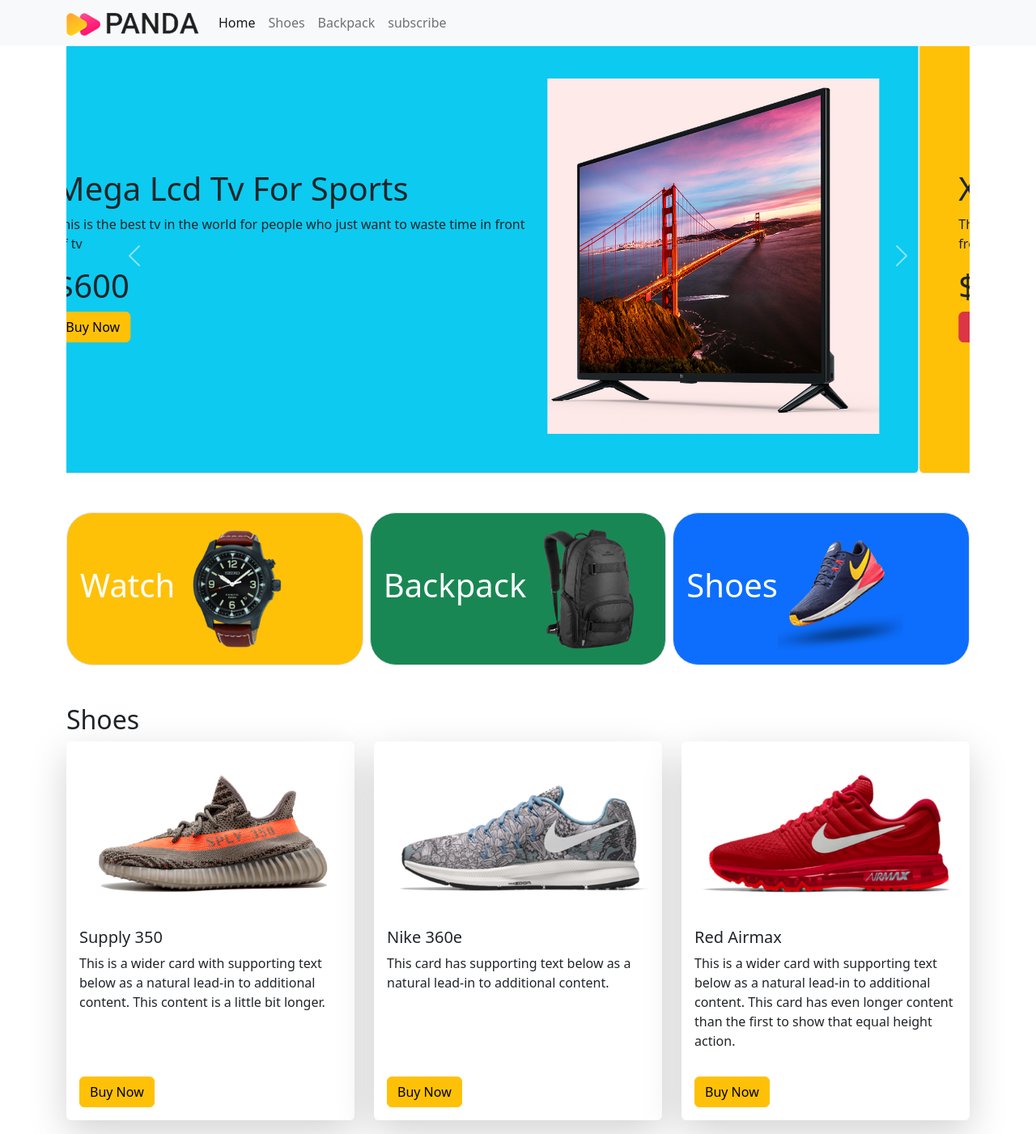
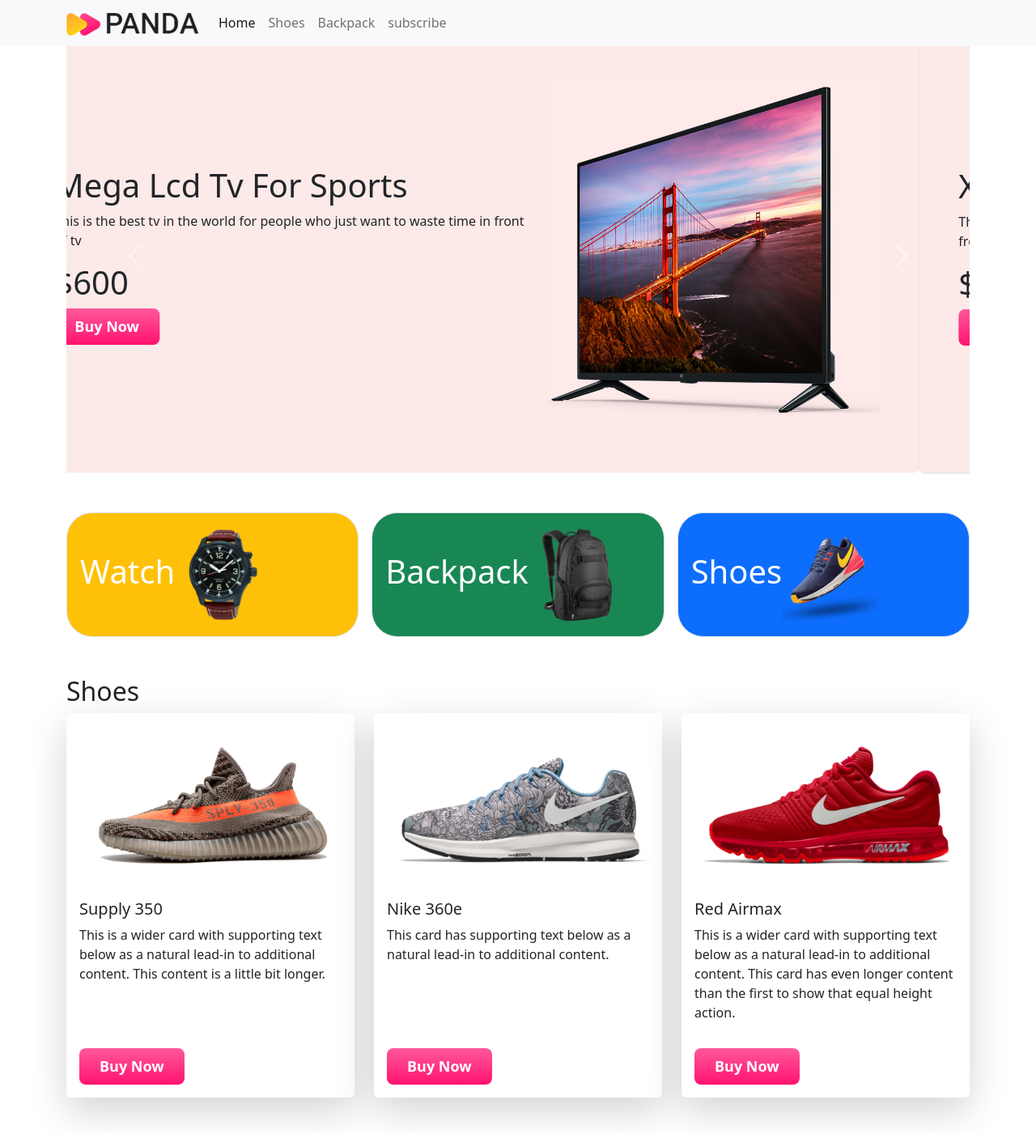
Before and after one commit to mrraju81/Panda-Ecommerce-Bootsrap, a plain HTML site: page index.html in a window 1280 px wide. Shown: the top 1401 px of the page at 81% size. Drawn offline with nearby package versions, Linux system fonts and the light colour scheme.

Commit message:
custom css added

```diff
--- a/index.html
+++ b/index.html
@@ -6,7 +6,7 @@
     <meta name="viewport" content="width=device-width, initial-scale=1.0">
     <title>Panda Ecommerce Use Bootsrap</title>
     <link rel="stylesheet" href="https://cdn.jsdelivr.net/npm/bootstrap@5.2.0/dist/css/bootstrap.min.css">
-
+    <link rel="stylesheet"  href="style.css">
 </head>
 <body>
     <header class="container">
@@ -45,14 +45,14 @@
           <section class="mt-5">
             <div id="carouselExampleControls" class="carousel slide" data-bs-ride="carousel">
                 <div class="carousel-inner ">
-                  <div class="carousel-item active bg-info border rounded p-5">
+                  <div class="carousel-item active panda-bg-info  rounded p-5">
                     <div class="row">
                         <div class="col-lg-7 d-flex align-items-center ">
                             <div>
                                 <h1>Mega Lcd Tv For Sports</h1>
                             <P>This is the best tv in the world for people who just want to waste time in front of tv</P>
                             <h1>$600</h1>
-                            <button class="btn btn-warning">Buy Now</button>
+                            <button class="btn panda-buy-btn-warning">Buy Now</button>
                             </div>
                         </div>
                         <div class="col-lg-5">
@@ -60,14 +60,14 @@
                         </div>
                     </div>
                   </div>
-                  <div class="carousel-item border rounded bg-warning p-5">
+                  <div class="carousel-item border rounded panda-bg-info p-5">
                     <div class="row">
                         <div class="col-lg-7 d-flex align-items-center">
                             <div>
                                 <h1>X-Box For your living room</h1>
                                 <p>This is the best x-box in the world for people who just want to waste time in fron</p>
                                 <h1>$500</h1>
-                                <button class="btn btn-danger">Buy Now</button>
+                                <button class="btn panda-buy-btn-warning">Buy Now</button>
 
                             </div>
 
@@ -77,14 +77,14 @@
                         </div>
                     </div>
                   </div>
-                  <div class="carousel-item border rounded bg-warning p-5">
+                  <div class="carousel-item border rounded panda-bg-info p-5">
                     <div class="row">
                         <div class="col-lg-7 d-flex align-items-center">
                             <div>
                                 <h1>X-Box For your living room</h1>
                                 <p>This is the best x-box in the world for people who just want to waste time in fron</p>
                                 <h1>$500</h1>
-                                <button class="btn btn-danger">Buy Now</button>
+                                <button class="btn panda-buy-btn-warning">Buy Now</button>
 
                             </div>
 
@@ -112,7 +112,7 @@
       <!-- categories start -->
         <section>
           <div class="container text-center my-5">
-            <div class="row g-2">
+            <div class="row g-3 catagories">
               <div class="col-lg-4 col-md-6 col-sm-12">
                 <div class="p-3 border rounded-5 bg-warning d-flex align-items-center">
                   <h1 class="text-white">Watch</h1>
@@ -151,7 +151,7 @@
                   <p class="card-text">This is a wider card with supporting text below as a natural lead-in to additional content. This content is a little bit longer.</p>
                 </div>
                 <div class="m-3">
-                  <button class=" btn btn-warning">Buy Now</button>
+                  <button class=" btn panda-buy-btn-warning">Buy Now</button>
                 </div>
               </div>
             </div>
@@ -163,7 +163,7 @@
                   <p class="card-text">This card has supporting text below as a natural lead-in to additional content.</p>
                 </div>
                 <div class="m-3">
-                  <button class="btn btn-warning">Buy Now</button>
+                  <button class="btn panda-buy-btn-warning">Buy Now</button>
                 </div>
               </div>
             </div>
@@ -175,7 +175,7 @@
                   <p class="card-text">This is a wider card with supporting text below as a natural lead-in to additional content. This card has even longer content than the first to show that equal height action.</p>
                 </div>
                 <div class="m-3">
-                  <button class="btn btn-warning">Buy Now</button>
+                  <button class="btn panda-buy-btn-warning">Buy Now</button>
                 </div>
               </div>
             </div>
@@ -197,7 +197,7 @@
                   <p class="card-text">This is a wider card with supporting text below as a natural lead-in to additional content. This content is a little bit longer.</p>
                 </div>
                 <div class="m-2">
-                  <button class=" btn btn-warning">Buy Now >></button>
+                  <button class=" btn panda-buy-btn-warning">Buy Now >></button>
                 </div>
               </div>
             </div>
@@ -210,7 +210,7 @@
                   <p class="card-text">This card has supporting text below as a natural lead-in to additional content.</p>
                 </div>
                 <div class="m-2">
-                  <button class="btn btn-warning">Buy Now>></button>
+                  <button class="btn panda-buy-btn-warning">Buy Now>></button>
                 </div>
               </div>
             </div>
@@ -223,7 +223,7 @@
                   <p class="card-text">This is a wider card with supporting text below as a natural lead-in to additional content. This card has even longer content than the first to show that equal height action.</p>
                 </div>
                 <div class="m-2">
-                  <button class="btn btn-warning">Buy Now</button>
+                  <button class="btn panda-buy-btn-warning">Buy Now</button>
                 </div>
               </div>
             </div>
@@ -232,7 +232,7 @@
 
         <!-- bags-container-end  -->
         <!-- input area start -->
-        <section style="height: 300px;" class="container rounded-3 bg-info d-flex  justify-content-center align-items-center text-center" id="subscribe">
+        <section style="height: 300px;" class="container rounded-3 panda-bg-info d-flex  justify-content-center align-items-center text-center" id="subscribe">
           <form>
             <div>
               <h1>LET'S STAY IN TOUCH</h1>
@@ -245,7 +245,7 @@
             </div>
 
 
-            <button type="submit" class="btn btn-primary">Submit</button>
+            <button type="submit" class="btn panda-buy-btn-warning">Submit</button>
             </div>
           </form>
         </section>
--- /dev/null
+++ b/style.css
@@ -0,0 +1,17 @@
+.panda-bg-info{
+    background-color: #fceae8;
+}
+.catagories img{
+    width: 120px;
+
+}
+.panda-buy-btn-warning{
+    background-image: linear-gradient(to bottom, #FF589B 0%, #FF136F 100%);
+    color: #fff;
+    border: none;
+    border-radius: 8px;
+    padding: 9px 25px;
+    cursor: pointer;
+    font-size: 18px;
+    font-weight: bold;
+}
```
